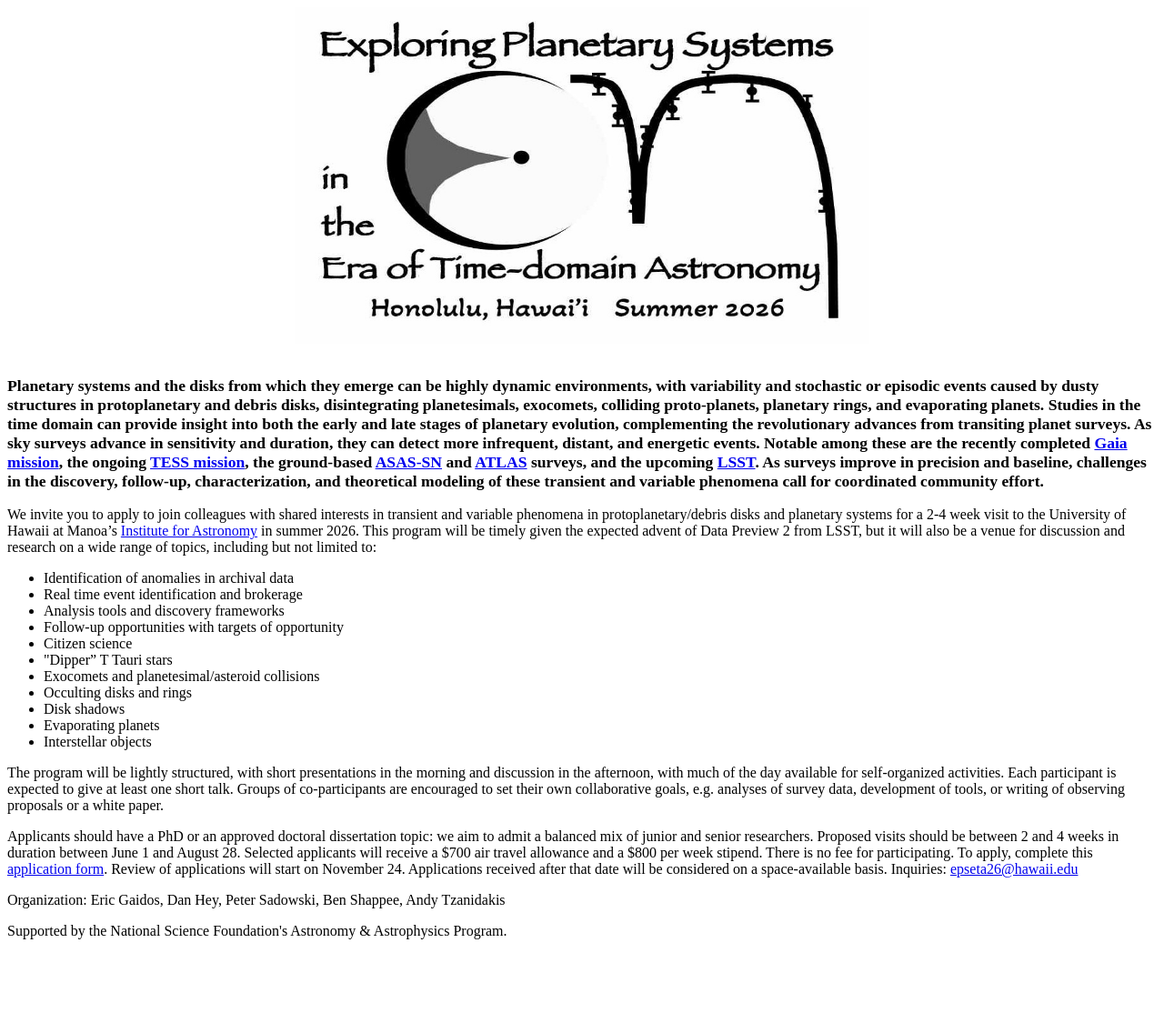
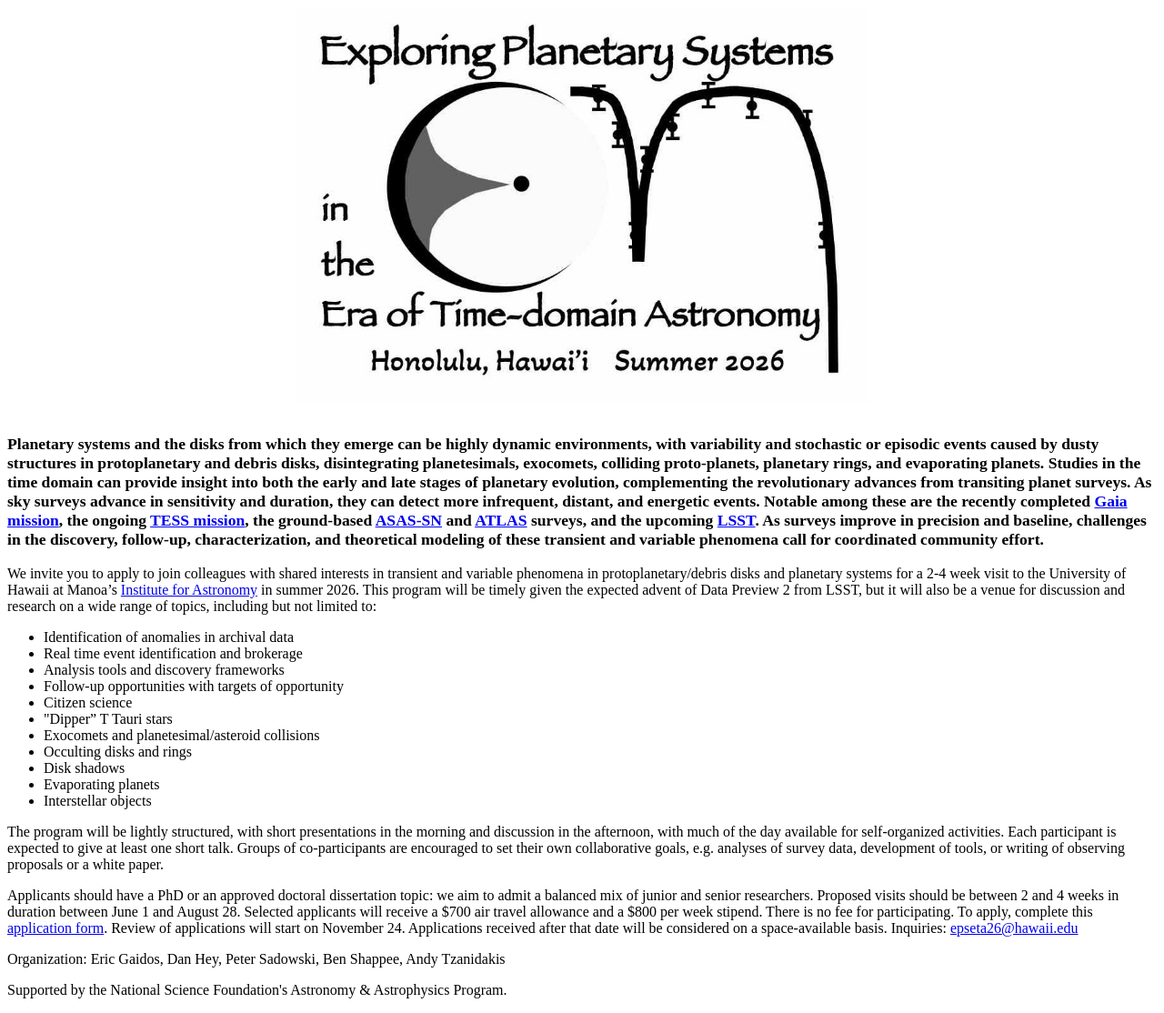
Before and after one commit to egaidos/egaidos.github.io, a Jekyll site: the page epseta26.html, which Jekyll copies as it is, in a window 1280 px wide. Shown: the whole page at 91% size. Built offline with Jekyll 4.4.1, drawn with Linux system fonts in a browser that asks for light colours; a style sheet for code colours, icons or effects is not loaded; before the commit the page ends 1049 px from its top, so only the background shows below that.

Commit message:
Update epseta26.html

```diff
--- a/epseta26.html
+++ b/epseta26.html
@@ -13,6 +13,10 @@
   margin-left: auto;
   margin-right: auto;
   width: 50%;
+}
+img {
+  width: 100%; /* Image will take 100% of its parent's width */
+  height: auto; /* Height will adjust proportionally */
 }
 </style>
 </head>
```
